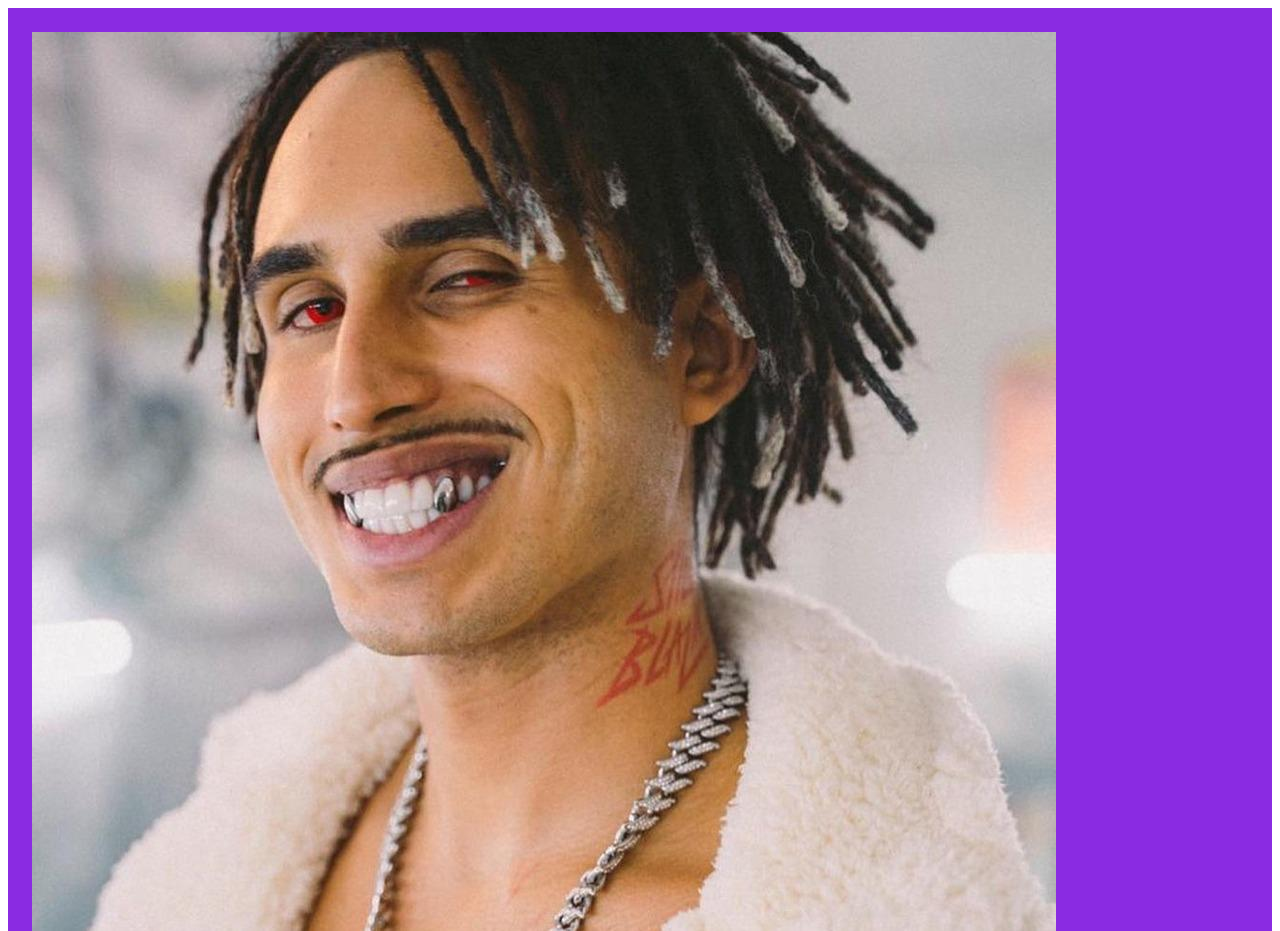
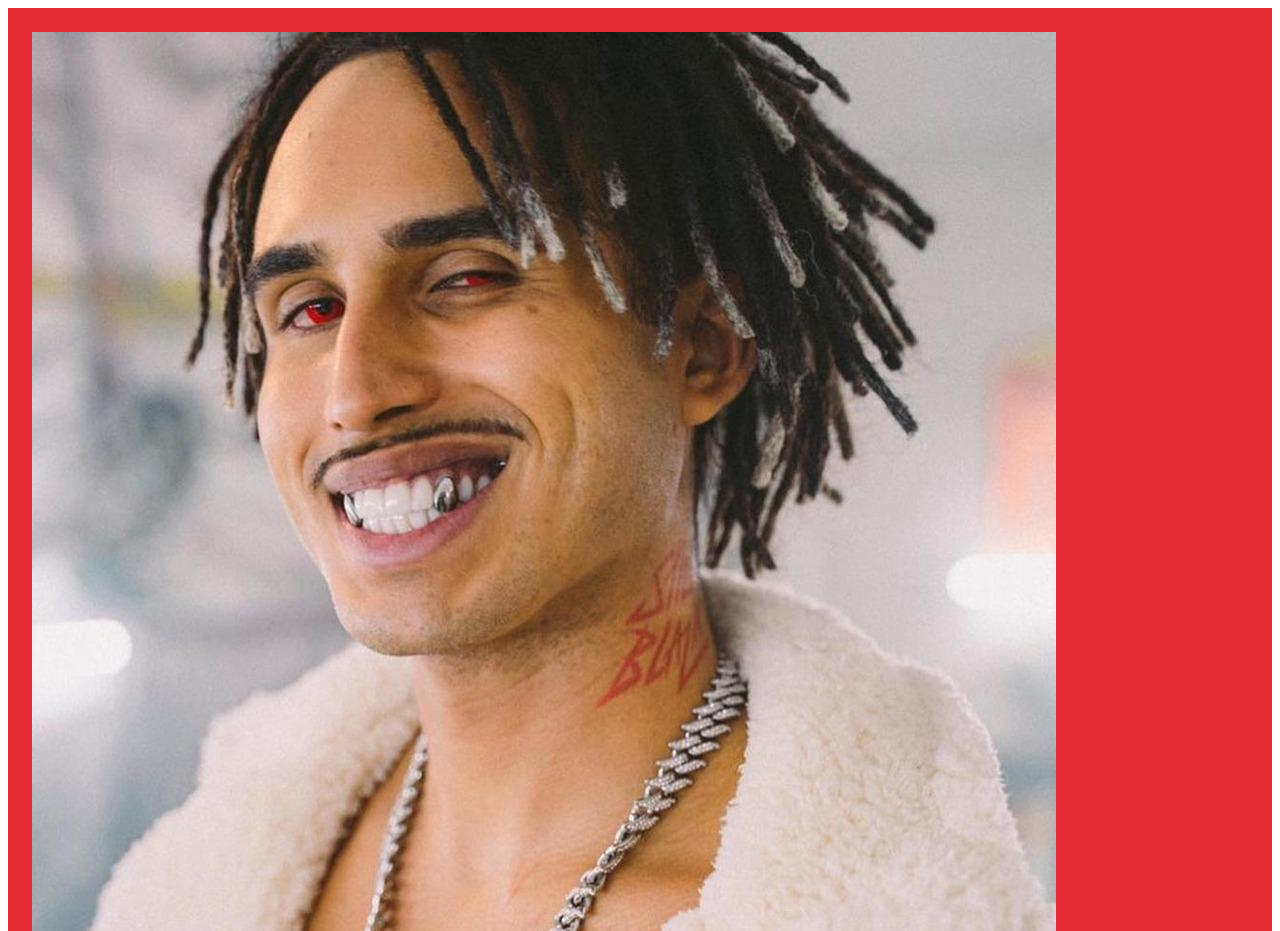
Before and after one commit to strassacapa/implementacao-Q, a plain HTML site: page index.html in a window 1280 px wide. Shown: the top 931 px of the page. Drawn offline with Linux system fonts and the light colour scheme.

Commit message:
aaaaaaaaaa

```diff
--- a/style.css
+++ b/style.css
@@ -1,4 +1,4 @@
-header{background-color: blueviolet;
+header{background-color: rgb(226, 43, 52);
 color: aliceblue;}
 .cabecalho {
     padding: 24px
```
